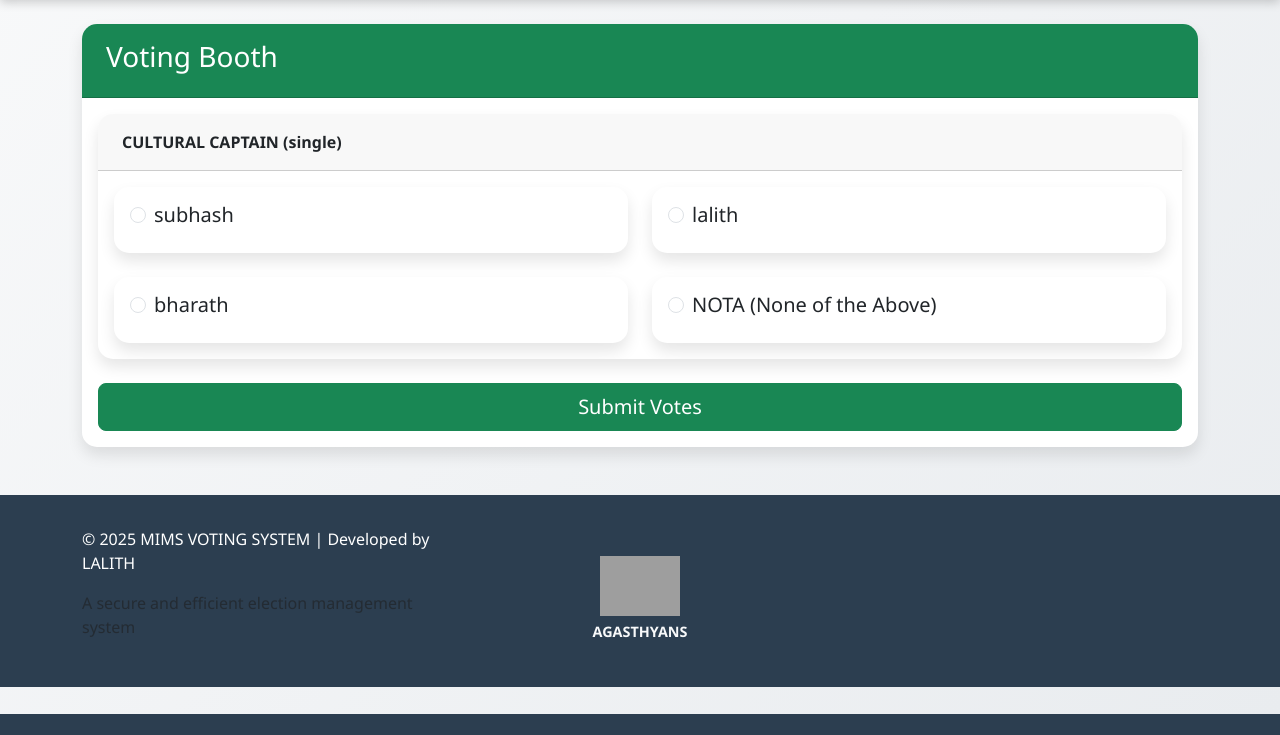
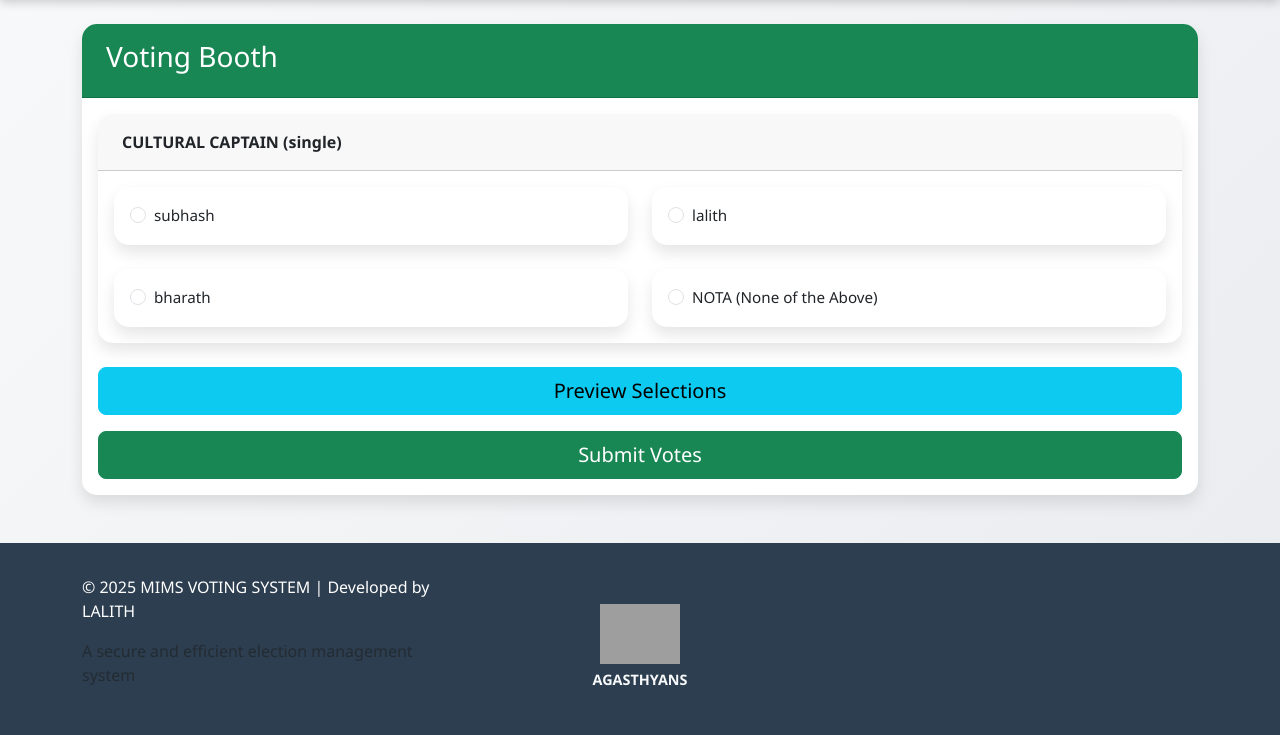
Before and after one commit to lalithhash/voting_sysytem_updated, a Flask app: page /vote in a window 1280 px wide. Shown: the part 86-821 px from the top of the page. Before the commit the page ends 800 px from the top, so only its background shows below. Run offline with Flask 3, Linux system fonts and the light colour scheme; grey boxes are pictures that could not be loaded.

Commit message:
Update vote.html

```diff
--- a/templates/vote.html
+++ b/templates/vote.html
@@ -6,7 +6,8 @@
         <h3>Voting Booth</h3>
     </div>
     <div class="card-body">
-        <form id="voteForm" method="POST" action="{{ url_for('vote') }}">
+        <!-- Voting Form - Step 1: Select Candidates -->
+        <form id="voteForm" method="POST" action="{{ url_for('vote') }}" style="display: block;">
             {% for post in posts %}
             <div class="card mb-4">
                 <div class="card-header">{{ post.title }} ({{ post.voting_type }})</div>
@@ -18,18 +19,25 @@
                                 <div class="card-body">
                                     <div class="form-check">
                                         {% if post.voting_type == 'single' %}
-                                            <input class="form-check-input" type="radio"
+                                            <input class="form-check-input vote-selection" type="radio"
                                                    name="post_{{ post.id }}"
                                                    id="candidate_{{ candidate.id }}"
-                                                   value="{{ candidate.id }}" required>
+                                                   value="{{ candidate.id }}"
+                                                   data-post-title="{{ post.title }}"
+                                                   data-candidate-name="{{ candidate.name }}"
+                                                   data-post-id="{{ post.id }}"
+                                                   required>
                                         {% else %}
-                                            <input class="form-check-input" type="checkbox"
+                                            <input class="form-check-input vote-selection" type="checkbox"
                                                    name="post_{{ post.id }}"
                                                    id="candidate_{{ candidate.id }}"
-                                                   value="{{ candidate.id }}">
+                                                   value="{{ candidate.id }}"
+                                                   data-post-title="{{ post.title }}"
+                                                   data-candidate-name="{{ candidate.name }}"
+                                                   data-post-id="{{ post.id }}">
                                         {% endif %}
-                                        <label class="form-check-label" for="candidate_{{ candidate.id }}">
-                                            <h5>{{ candidate.name }}</h5>
+                                        <label class="form-check-label candidate-name" for="candidate_{{ candidate.id }}">
+                                            {{ candidate.name }}
                                         </label>
                                     </div>
                                 </div>
@@ -41,9 +49,30 @@
             </div>
             {% endfor %}
             <div class="d-grid mt-4">
-                <button type="submit" class="btn btn-success btn-lg">Submit Votes</button>
+                <button type="button" id="previewButton" class="btn btn-info btn-lg mb-3">Preview Selections</button>
+                <button type="submit" id="submitButton" class="btn btn-success btn-lg">Submit Votes</button>
             </div>
         </form>
+
+        <!-- Preview Mode - Step 2: Confirm Selections -->
+        <div id="previewContainer" style="display: none;">
+            <div class="card">
+                <div class="card-header bg-info text-white">
+                    <h4>Preview Your Selections</h4>
+                </div>
+                <div class="card-body">
+                    <div id="selectionSummary"></div>
+                    <div class="alert alert-warning mt-3">
+                        <i class="fas fa-exclamation-triangle me-2"></i>
+                        Please verify your selections before proceeding. Once submitted, your vote cannot be changed.
+                    </div>
+                    <div class="d-flex justify-content-between mt-4">
+                        <button id="backToVoting" class="btn btn-secondary">Back to Voting</button>
+                        <button id="confirmVote" class="btn btn-success">Confirm and Submit</button>
+                    </div>
+                </div>
+            </div>
+        </div>
     </div>
 </div>
 
@@ -54,9 +83,12 @@
             Please wait for <span id="countdown">{{ flash_timer }}</span> seconds...
             In case you try to go back to any page, your vote will not count.
         </p>
-            </div>
+    </div>
 </div>
 
+{% endblock %}
+
+{% block extra_scripts %}
 <script>
     // Function to play beep sound
     function playBeep() {
@@ -122,7 +154,78 @@
         return false; // Prevent the form from submitting immediately
     }
 
-    // Attach the handleSubmit function to the form's submit event
-    document.getElementById('voteForm').addEventListener('submit', handleSubmit);
+    // Function to generate preview of selections
+    function generateSelectionPreview() {
+        const selectionSummary = document.getElementById('selectionSummary');
+        selectionSummary.innerHTML = ''; // Clear existing content
+
+        // Group selections by post
+        const postSelections = {};
+        document.querySelectorAll('.vote-selection:checked').forEach(input => {
+            const postId = input.dataset.postId;
+            const postTitle = input.dataset.postTitle;
+            const candidateName = input.dataset.candidateName;
+
+            if (!postSelections[postId]) {
+                postSelections[postId] = {
+                    title: postTitle,
+                    candidates: []
+                };
+            }
+
+            postSelections[postId].candidates.push(candidateName);
+        });
+
+        // Check if any selections were made
+        if (Object.keys(postSelections).length === 0) {
+            selectionSummary.innerHTML = '<div class="alert alert-danger">You have not made any selections.</div>';
+            return false;
+        }
+
+        // Create summary HTML
+        let html = '<div class="list-group">';
+        for (const postId in postSelections) {
+            const post = postSelections[postId];
+            html += `<div class="list-group-item">
+                        <div class="d-flex w-100 justify-content-between">
+                            <h5 class="mb-1">${post.title}</h5>
+                        </div>
+                        <p class="mb-1"><strong>Selected:</strong> ${post.candidates.join(', ')}</p>
+                    </div>`;
+        }
+        html += '</div>';
+
+        selectionSummary.innerHTML = html;
+        return true;
+    }
+
+    // Event listeners
+    document.addEventListener('DOMContentLoaded', function() {
+        // Preview button handler
+        document.getElementById('previewButton').addEventListener('click', function() {
+            if (generateSelectionPreview()) {
+                document.getElementById('voteForm').style.display = 'none';
+                document.getElementById('previewContainer').style.display = 'block';
+            }
+        });
+
+        // Back to voting handler
+        document.getElementById('backToVoting').addEventListener('click', function() {
+            document.getElementById('previewContainer').style.display = 'none';
+            document.getElementById('voteForm').style.display = 'block';
+        });
+
+        // Confirm vote handler
+        document.getElementById('confirmVote').addEventListener('click', handleSubmit);
+
+        // Remove the direct form submission to ensure preview step
+        document.getElementById('submitButton').addEventListener('click', function(event) {
+            event.preventDefault();
+            if (generateSelectionPreview()) {
+                document.getElementById('voteForm').style.display = 'none';
+                document.getElementById('previewContainer').style.display = 'block';
+            }
+        });
+    });
 </script>
 {% endblock %}
```
